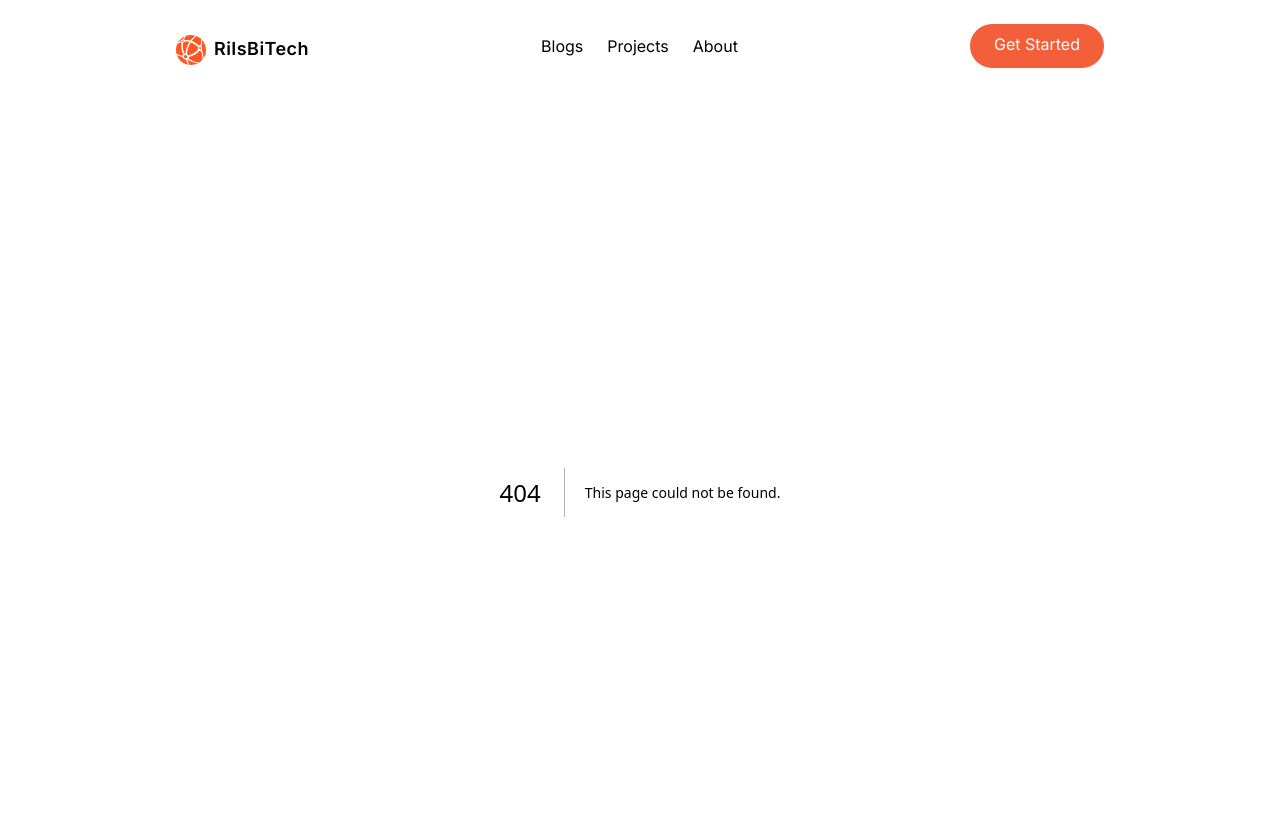
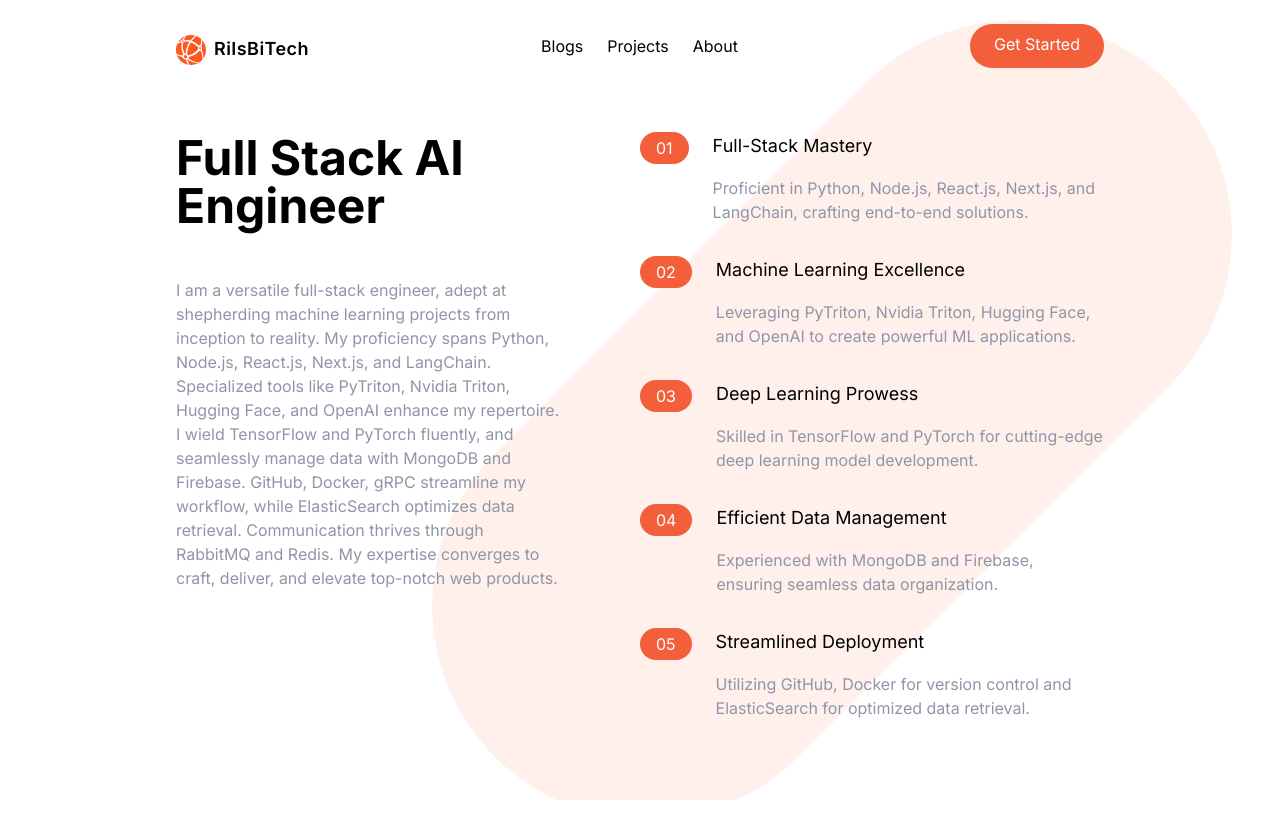
Before and after one commit to rizwanishaq/riisbitech-blogs, a Next.js app: page /about in a window 1280 px wide. Before the commit this address had no page. Shown: the top 838 px of the page. After the commit the page ends 800 px from the top, so only its background shows below. Built offline with nearby package versions, Linux system fonts and the light colour scheme.

Commit message:
modified

```diff
--- /dev/null
+++ b/app/about/page.jsx
@@ -0,0 +1,76 @@
+import ListItems from "@/components/ListItems";
+
+const page = () => {
+  return (
+    <section id="hero">
+      <div className="container flex flex-col md:flex-row items-center px-6 mx-auto mt-10 space-y-0 md:space-y-0">
+        {/* Left Item */}
+        <div className="flex flex-col mb-32 space-y-12 md:w-1/2">
+          <h1 className="max-w-md text-4xl font-bold text-center md:text-5xl md:text-left">
+            Full Stack AI Engineer
+          </h1>
+          <p className="max-w-sm text-center text-darkGrayishBlue md:text-left">
+            I am a versatile full-stack engineer, adept at shepherding machine
+            learning projects from inception to reality. My proficiency spans
+            Python, Node.js, React.js, Next.js, and LangChain. Specialized tools
+            like PyTriton, Nvidia Triton, Hugging Face, and OpenAI enhance my
+            repertoire. I wield TensorFlow and PyTorch fluently, and seamlessly
+            manage data with MongoDB and Firebase. GitHub, Docker, gRPC
+            streamline my workflow, while ElasticSearch optimizes data
+            retrieval. Communication thrives through RabbitMQ and Redis. My
+            expertise converges to craft, deliver, and elevate top-notch web
+            products.
+          </p>
+          {/* <div className="flex justify-center md:justify-start">
+            <button className="p-3 px-6 pt-2 text-white bg-brightRed rounded-full hover:bg-brightRedLight">
+              <Link href="/">Get Started</Link>
+            </button>
+          </div> */}
+        </div>
+
+        {/* Image */}
+
+        <div className="flex flex-col space-y-8 md:w-1/2">
+          {/* List Item 1 */}
+          <ListItems
+            number={"01"}
+            text={"Full-Stack Mastery"}
+            description={
+              "Proficient in Python, Node.js, React.js, Next.js, and LangChain, crafting end-to-end solutions."
+            }
+          />
+          <ListItems
+            number={"02"}
+            text={"Machine Learning Excellence"}
+            description={
+              "Leveraging PyTriton, Nvidia Triton, Hugging Face, and OpenAI to create powerful ML applications."
+            }
+          />
+          <ListItems
+            number={"03"}
+            text={"Deep Learning Prowess"}
+            description={
+              "Skilled in TensorFlow and PyTorch for cutting-edge deep learning model development."
+            }
+          />
+          <ListItems
+            number={"04"}
+            text={"Efficient Data Management"}
+            description={
+              "Experienced with MongoDB and Firebase, ensuring seamless data organization."
+            }
+          />
+          <ListItems
+            number={"05"}
+            text={"Streamlined Deployment"}
+            description={
+              "Utilizing GitHub, Docker for version control and ElasticSearch for optimized data retrieval."
+            }
+          />
+        </div>
+      </div>
+    </section>
+  );
+};
+
+export default page;
--- a/app/layout.jsx
+++ b/app/layout.jsx
@@ -1,6 +1,7 @@
 import NavBar from "@/components/NavBar";
 import "./globals.css";
 import { Inter } from "next/font/google";
+import Footer from "@/components/Footer";
 
 const inter = Inter({ subsets: ["latin"] });
 
@@ -16,6 +17,7 @@ export default function RootLayout({ children }) {
       <body className={inter.className}>
         <NavBar />
         {children}
+        {/* <Footer /> */}
       </body>
     </html>
   );
--- a/app/page.jsx
+++ b/app/page.jsx
@@ -9,6 +9,7 @@ export default function Home() {
     <>
       {/* Hero Section */}
       <HeroSection />
+
       {/* Features Section */}
       <FeaturesSection />
 
@@ -17,9 +18,6 @@ export default function Home() {
 
       {/* CTA Section */}
       <CTASection />
-
-      {/* Footer Section */}
-      <Footer />
     </>
   );
 }
--- a/components/Footer.jsx
+++ b/components/Footer.jsx
@@ -5,24 +5,8 @@ import LinkItem from "./LinkItem";
 const Footer = () => {
   return (
     <footer className="bg-veryDarkBlue">
-      {/* Flex Container */}
-      <div className="container flex flex-col-reverse justify-between px-6 py-10 mx-auto space-y-8 md:flex-row md:space-y-0">
-        {/* Logo and social links container*/}
-        <div className="flex flex-col-reverse items-center justify-between space-y-12 md:flex-col md:space-y-0 md:items-start">
-          <div className="mx-auto my-6 text-center text-white md:hidden">
-            Copyright &copy; 2023, All Rights Reserved
-          </div>
-          {/* Logo */}
-          <div>
-            <Image
-              src="/assets/images/logo.svg"
-              alt="Promptopia Logo"
-              width={100}
-              height={100}
-              className="h-8"
-            />
-          </div>
-          {/* Link */}
+      <div className="container relative flex flex-col justify-between px-6 py-5 mx-auto space-y-8 md:flex-row md:space-y-0">
+        <div className="flex flex-col items-center justify-between space-y-12 md:flex-col md:space-y-0 md:items-start">
           <div className="flex justify-center space-x-4">
             <LinkItem image_src={"/assets/images/icon-facebook.svg"} />
             <LinkItem image_src={"/assets/images/icon-instagram.svg"} />
@@ -31,53 +15,8 @@ const Footer = () => {
             <LinkItem image_src={"/assets/images/icon-youtube.svg"} />
           </div>
         </div>
-        {/* List Container */}
-        <div className="flex justify-around space-x-32">
-          <div className="flex flex-col space-y-3 text-white">
-            <Link href="/" className="hover:text-brightRed">
-              Home
-            </Link>
-            <Link href="/about" className="hover:text-brightRed">
-              About
-            </Link>
-            <Link href="/projects" className="hover:text-brightRed">
-              Projects
-            </Link>
-            <Link href="/blogs" className="hover:text-brightRed">
-              Blogs
-            </Link>
-          </div>
-
-          <div className="flex flex-col space-y-3 text-white">
-            <Link href="/" className="hover:text-brightRed">
-              Careers
-            </Link>
-            <Link href="/about" className="hover:text-brightRed">
-              Community
-            </Link>
-            <Link href="/projects" className="hover:text-brightRed">
-              Privacy Policy
-            </Link>
-          </div>
-        </div>
-
-        {/* Input Container */}
-        <div className="flex flex-col justify-between">
-          <form>
-            <div className="flex space-x-3">
-              <input
-                type="text"
-                className="flex-1 px-4 rounded-full focus:outline-none"
-                placeholder="Update in your inbox"
-              />
-              <button className="px-6 py-2 text-white rounded-full bg-brightRed hover:bg-brightRed focus:outline-none">
-                Go
-              </button>
-            </div>
-          </form>
-          <div className="hidden text-white md:block">
-            Copyright &copy; 2023, All Rights Reserved
-          </div>
+        <div className="mx-auto my-0 text-center text-white">
+          Copyright &copy; 2023, All Rights Reserved
         </div>
       </div>
     </footer>
--- a/components/ListItems.jsx
+++ b/components/ListItems.jsx
@@ -1,4 +1,4 @@
-const ListItems = ({ number, title, description }) => {
+const ListItems = ({ number, text, description }) => {
   return (
     <div className="flex flex-col space-y-3 md:space-y-0 md:space-x-6 md:flex-row">
       <div className="rounded-l-full bg-brightRedSupLight md:bg-transparent">
@@ -6,13 +6,11 @@ const ListItems = ({ number, title, description }) => {
           <div className="px-4 py-2 text-white rounded-full md:py-1 bg-brightRed">
             {number}
           </div>
-          <h3 className="text-base font-bold md:mb-4 md:hidden">{title}</h3>
+          <h3 className="text-base font-bold md:mb-4 md:hidden">{text}</h3>
         </div>
       </div>
       <div>
-        <h3 className="hidden mb-4 text-lg font-bodl md:block">
-          Track company-wise progress
-        </h3>
+        <h3 className="hidden mb-4 text-lg font-bodl md:block">{text}</h3>
         <p className="text-darkGrayishBlue">{description}</p>
       </div>
     </div>
--- a/package.json
+++ b/package.json
@@ -16,6 +16,7 @@
     "postcss": "8.4.28",
     "react": "18.2.0",
     "react-dom": "18.2.0",
+    "react-icons": "^4.10.1",
     "tailwindcss": "3.3.3"
   }
 }
```
Also changed, not shown: 1 other file (tests, documents, lock files or other folders).
